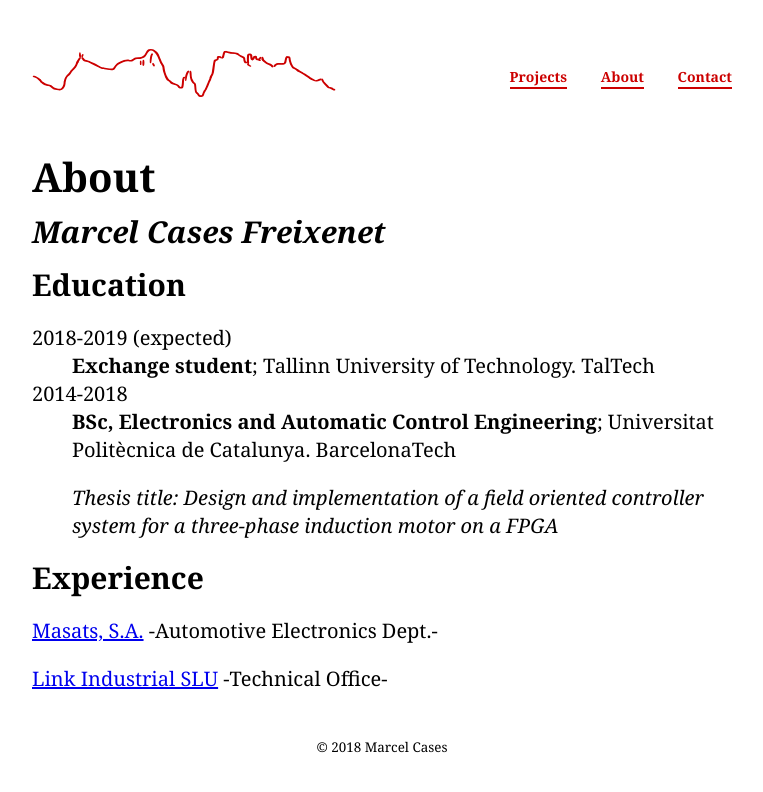
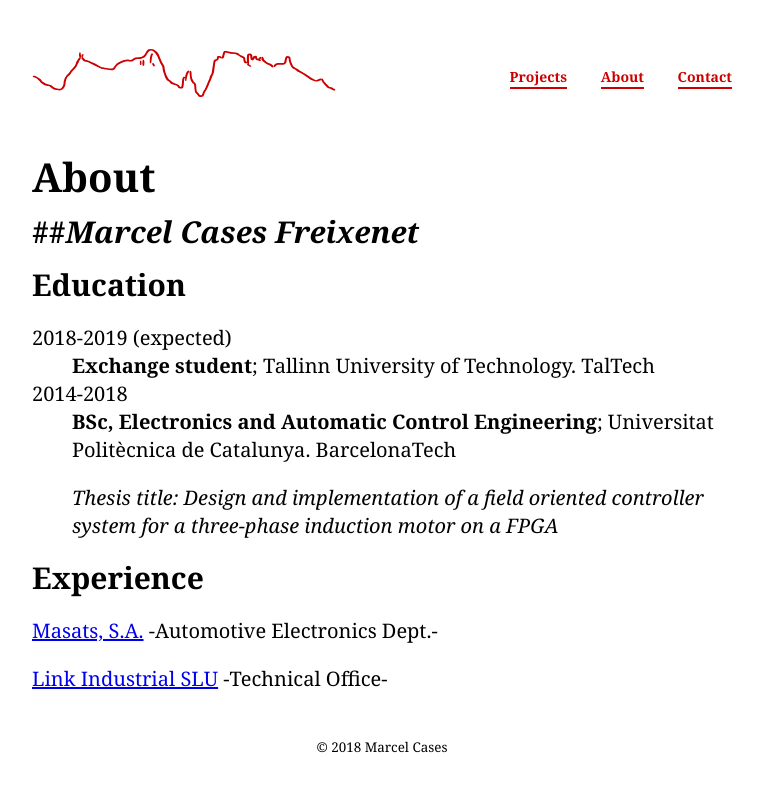
Before and after one commit to marcelcases/marcelcases.github.io, a Jekyll site: the page built from about.markdown, in a window 1280 px wide. Shown: the top 792 px of the page, without its empty margins (258-1021 px from the left). Built offline with Jekyll 4.4.1, drawn with Linux system fonts in a browser that asks for light colours; comment, search, counter and statistics services are not loaded.

```diff
--- a/about.markdown
+++ b/about.markdown
@@ -8,7 +8,7 @@ date: 2017-10-01 12:00:00 +01:00
 ---
 # About
 
-_Marcel Cases Freixenet_
+##_Marcel Cases Freixenet_
 ---
 
 Education
```
